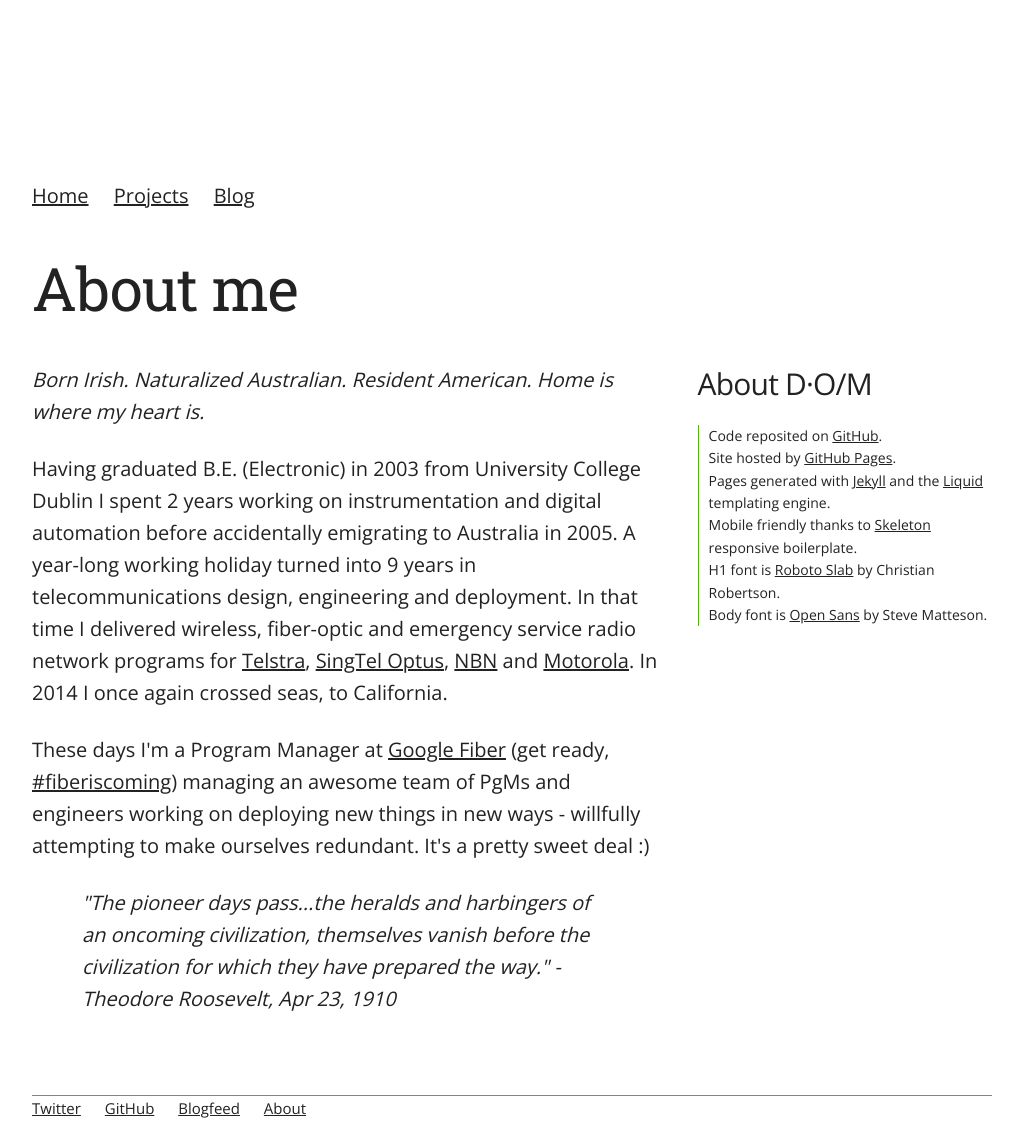
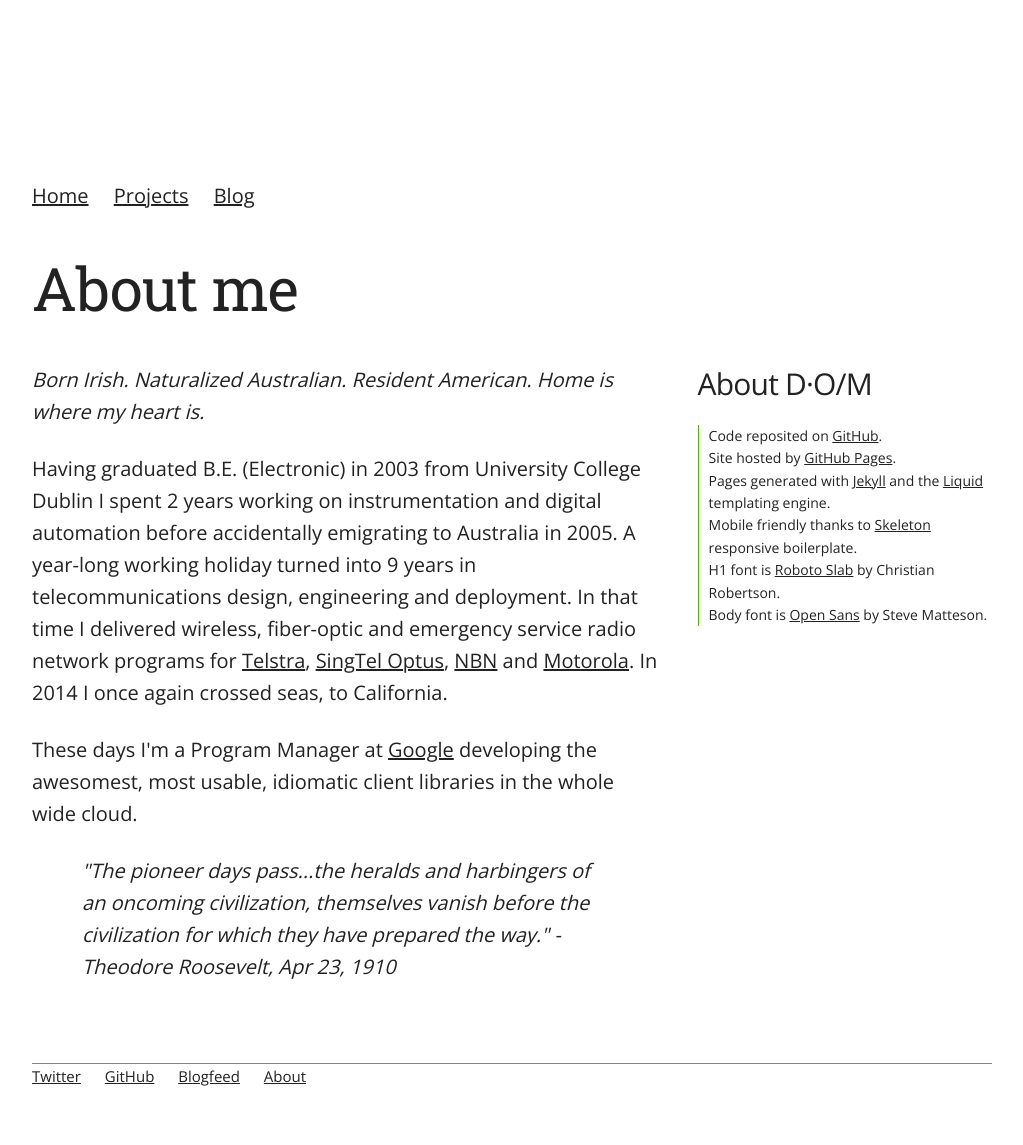
Before and after one commit to danoscarmike/danoscarmike.github.io, a Jekyll site: the page built from about/index.html, in a window 1280 px wide. Shown: the whole page, without its empty margins (128-1151 px from the left). Built offline with Jekyll 4.4.1, drawn with Linux system fonts in a browser that asks for light colours; after the commit the page ends 1113 px from its top, so only the background shows below that.

Commit message:
Update to /about (new job :))

```diff
--- a/about/index.html
+++ b/about/index.html
@@ -20,10 +20,8 @@ title: About me
 				<a href="https://en.wikipedia.org/wiki/Motorola_Solutions">Motorola</a>.  In 2014 I once again crossed seas, to California.</p>
 		</div>
 		<div>
-			<p>These days I'm a Program Manager at <a href="fiber.google.com">Google Fiber</a>
-			(get ready, <a href="twitter.com/#fiberiscoming">#fiberiscoming</a>) managing
-			an awesome team of PgMs and engineers working on deploying new things in new
-			ways - willfully attempting to make ourselves redundant.  It's a pretty sweet deal :)</p>
+			<p>These days I'm a Program Manager at <a href="fiber.google.com">Google</a>
+			developing the awesomest, most usable, idiomatic client libraries in the whole wide cloud.</p>
 		</div>
 		<div>
 			<p class="quote"><em>"The pioneer days pass...the heralds and harbingers of an oncoming civilization, themselves vanish before the civilization for which they have prepared the way." - Theodore Roosevelt, Apr 23, 1910</em></p>
```
